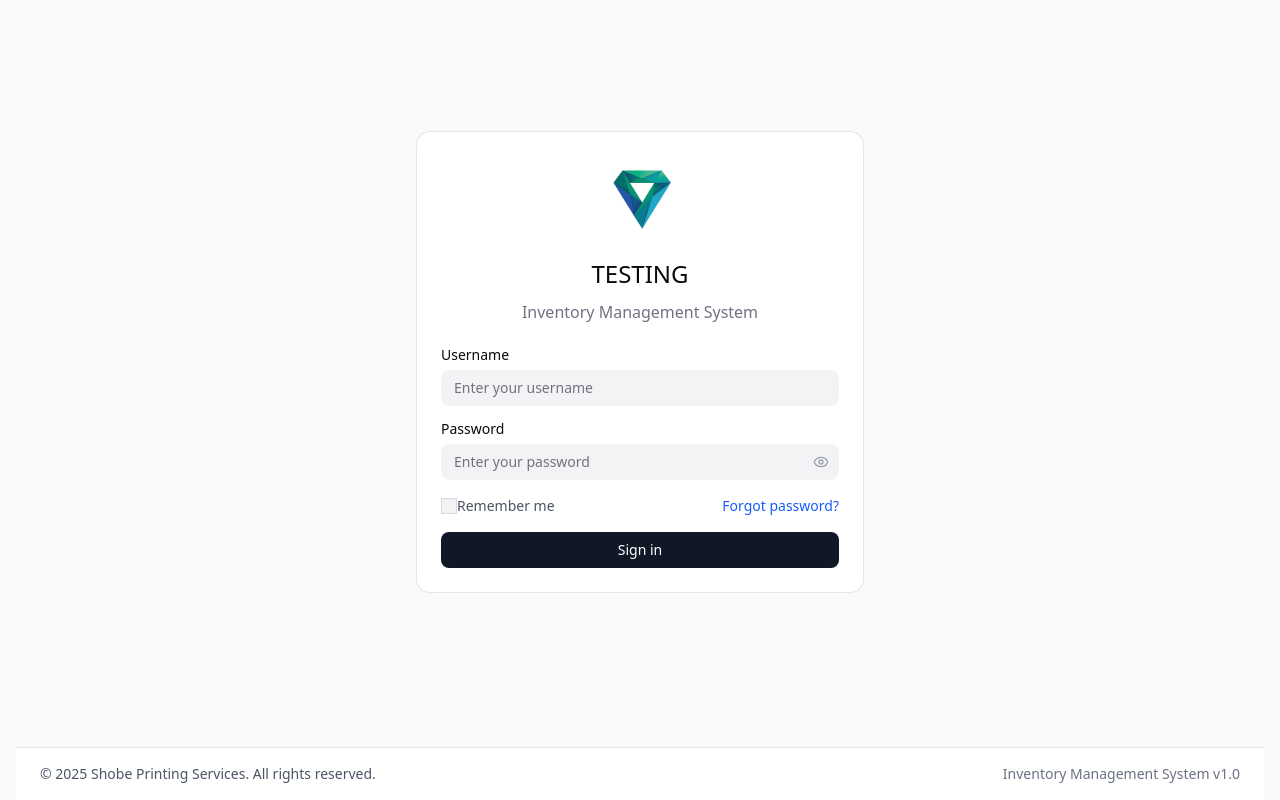
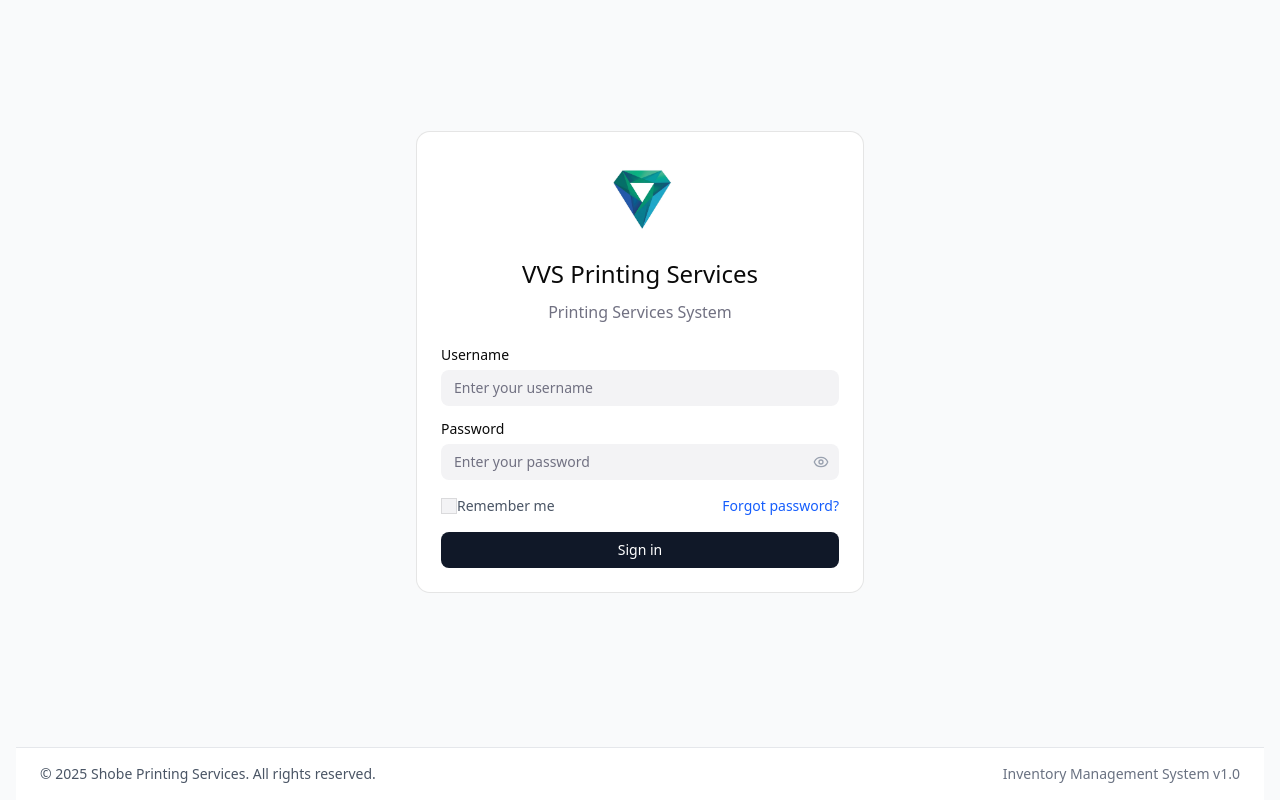
Before and after one commit to charlie-223/VVS, a React (Vite) app: page / in a window 1280 px wide. Built offline with nearby package versions, Linux system fonts and the light colour scheme.

Commit message:
names change

```diff
--- a/src/components/Login.jsx
+++ b/src/components/Login.jsx
@@ -352,8 +352,8 @@ export function Login({ onLogin }) {
                 className="w-20 h-20 object-contain"
               />
             </div>
-            <CardTitle className="text-2xl">TESTING</CardTitle>
-            <CardDescription>Inventory Management System</CardDescription>
+            <CardTitle className="text-2xl">VVS Printing Services</CardTitle>
+            <CardDescription>Printing Services System</CardDescription>
           </CardHeader>
           <CardContent>
             <form onSubmit={handleSubmit} className="space-y-4">
```
